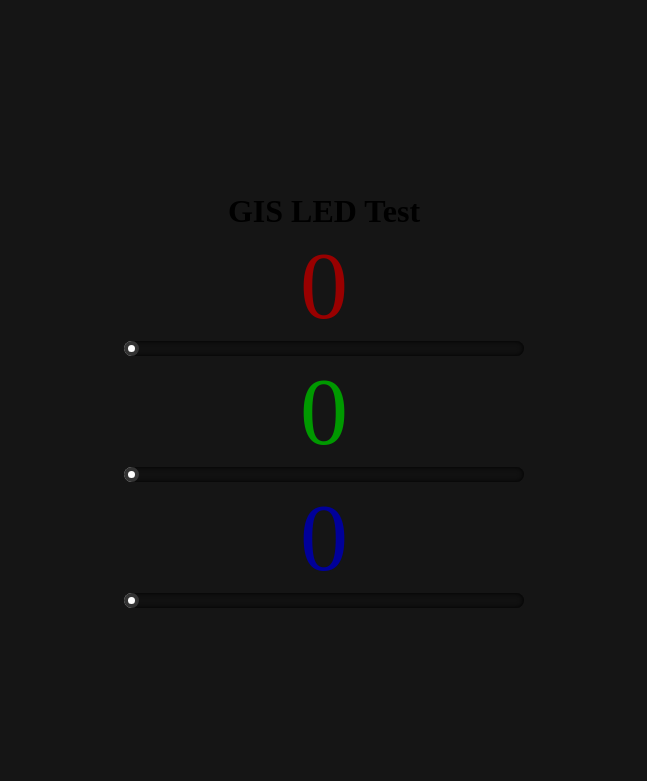
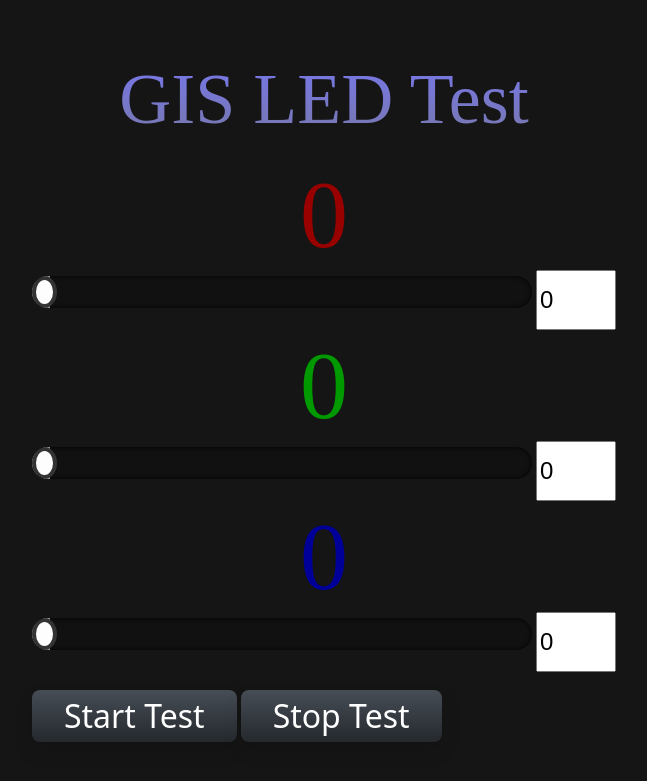
Before and after one commit to airjason13/pyLed_Server, a Flask app: page /test_page in a window 1280 px wide. Shown: the top 781 px of the page, without its empty margins (316-963 px from the left). Run offline with Flask 2, Linux system fonts and the light colour scheme; parts of the project's set-up code (start-up, migrations or seed data) failed here and were passed over; some libraries are stand-ins or nearby versions.

Commit message:
1. fix slider/input sync

```diff
--- a/static/test_page.css
+++ b/static/test_page.css
@@ -2,8 +2,15 @@
   margin: 0;
 
 }
+
+.logo {
+  font-size: 72px;
+  background: -webkit-linear-gradient(#77e, #77a);
+  -webkit-background-clip: text;
+  -webkit-text-fill-color: transparent;
+}
+
 body {
-
   display: flex;
   flex-direction: column;
   justify-content: center;
@@ -13,6 +20,13 @@ body {
 }
 
 .container {
+  display: flex;
+  justify-content: center;
+  position:relative;
+  float: left
+}
+
+colortest {
   display: flex;
   justify-content: center;
   position:relative;
@@ -49,23 +63,58 @@ div {
   color: #009;
   font-weight: 400;
 }
+
 .range {
-  width: 400px;
-  height: 15px;
+  width: 500px;
+  height: 32px;
   -webkit-appearance: none;
   background: #111;
   outline: none;
-  border-radius: 15px;
+  border-radius: 25px;
   overflow: hidden;
   box-shadow: inset 0 0 5px rgba(0, 0, 0, 1);
 }
 .range::-webkit-slider-thumb {
   -webkit-appearance: none;
-  width: 15px;
-  height: 15px;
+  width: 25px;
+  height: 32px;
   border-radius: 50%;
   background: #fdfdfd;
   cursor: pointer;
   border: 4px solid #333;
   box-shadow: -407px 0 0 400px #999999;
 }
+
+.button-84 {
+  align-items: center;
+  background-color: initial;
+  background-image: linear-gradient(#464d55, #25292e);
+  border-radius: 8px;
+  border-width: 0;
+  box-shadow: 0 10px 20px rgba(0, 0, 0, .1),0 3px 6px rgba(0, 0, 0, .05);
+  box-sizing: border-box;
+  color: #fff;
+  cursor: pointer;
+  display: inline-flex;
+  flex-direction: column;
+  font-family: expo-brand-demi,system-ui,-apple-system,BlinkMacSystemFont,"Segoe UI",Roboto,"Helvetica Neue",Arial,"Noto Sans",sans-serif,"Apple Color Emoji","Segoe UI Emoji","Segoe UI Symbol","Noto Color Emoji";
+  font-size: 32px;
+  height: 52px;
+  justify-content: center;
+  line-height: 1;
+  margin: 0;
+  outline: none;
+  overflow: hidden;
+  padding: 0 32px;
+  text-align: center;
+  text-decoration: none;
+  transform: translate3d(0, 0, 0);
+  transition: all 150ms;
+  vertical-align: baseline;
+  white-space: nowrap;
+}
+
+input[type='number']{
+    width: 80px;
+    height: 60px;
+}
--- a/templates/test_page.html
+++ b/templates/test_page.html
@@ -1,4 +1,3 @@
-
 {% block content %}
 <link rel="stylesheet" href="{{ url_for('static',    filename='test_page.css') }}" xmlns="http://www.w3.org/1999/html">
 
@@ -15,31 +14,76 @@ oncontextmenu="return false;"
 
 
 <body>
-    <div class="logo">
-        <h1>GIS LED Test</h1>
-    </div>
+    <label class="logo" herf="/"><font color="#0000FF">GIS LED Test</label>
+    <br>
     <div >
     <div class="colortest">
         <span id="RedRangeValue">0</span>
-        <Input class="range" type="range" name="" value="0" min="0" max="255" onChange="RedRangeSlide(this.value)"
-               onmousemove="RedRangeSlide(this.value)"></Input>
+        <Input class="range" id="RedRangeSlider" type="range" name="" value="0" min="0" max="255" onChange="RedRangeSlide(this.value)" onmousemove="RedRangeSlide(this.value)"></Input>
+        <input id="input_red" type="number" name="input_red" size="6"  style="font-size:24px"
+               pattern="[0-9]+" value={{ 0 }} onchange="RedChangeHandler(this)" min="0" max="255">
         <span id="GreenRangeValue">0</span>
-        <Input class="range" type="range" name="" value="0" min="0" max="255" onChange="GreenRangeSlide(this.value)"
+        <Input class="range" id="GreenRangeSlider" type="range" name="" value="0" min="0" max="255" onChange="GreenRangeSlide(this.value)"
                onmousemove="GreenRangeSlide(this.value)"></Input>
+        <input id="input_green" type="number" name="input_red" size="6"  style="font-size:24px"
+               pattern="[0-9]+" value={{ 0 }} onchange="GreenChangeHandler(this)" min="0" max="255">
         <span id="BlueRangeValue">0</span>
-        <Input class="range" type="range" name="" value="0" min="0" max="255" onChange="BlueRangeSlide(this.value)"
+        <Input class="range" id="BlueRangeSlider" type="range" name="" value="0" min="0" max="255" onChange="BlueRangeSlide(this.value)"
                onmousemove="BlueRangeSlide(this.value)"></Input>
+        <input id="input_blue" type="number" name="input_red" size="6"  style="font-size:24px"
+               pattern="[0-9]+" value={{ 0 }} onchange="BlueChangeHandler(this)" min="0" max="255">
+        <br>
+        <br>
+        <button class="button-84" id="btn_start_test" value="StartTest"
+                role="button" onclick="submit_set_color()" >
+            Start Test
+        </button>
+        <button class="button-84" id="btn_stop_test" value="StopTest"
+                role="button" onclick="submit_set_color()" >
+            Stop Test
+        </button>
     </div>
+
     </div>
     <script type="text/javascript">
         function RedRangeSlide(value) {
             document.getElementById('RedRangeValue').innerHTML = value;
+            document.getElementById('input_red').setAttribute('value',value);
         }
         function GreenRangeSlide(value) {
             document.getElementById('GreenRangeValue').innerHTML = value;
+            document.getElementById('input_green').setAttribute('value',value);
         }
         function BlueRangeSlide(value) {
             document.getElementById('BlueRangeValue').innerHTML = value;
+            document.getElementById('input_blue').setAttribute('value',value);
+        }
+        function RedChangeHandler(val)
+        {
+            if (Number(val.value) > 255){
+              val.value = 255;
+            }
+            redrangeslider = document.getElementById("RedRangeSlider");
+            redrangeslider.value = val.value
+            document.getElementById('RedRangeValue').innerHTML = val.value;
+        }
+        function GreenChangeHandler(val)
+        {
+            if (Number(val.value) > 255){
+              val.value = 255;
+            }
+            greenrangeslider = document.getElementById("GreenRangeSlider");
+            greenrangeslider.value = val.value
+            document.getElementById('GreenRangeValue').innerHTML = val.value;
+        }
+        function BlueChangeHandler(val)
+        {
+            if (Number(val.value) > 255){
+              val.value = 255;
+            }
+            bluerangeslider = document.getElementById("BlueRangeSlider");
+            bluerangeslider.value = val.value
+            document.getElementById('BlueRangeValue').innerHTML = val.value;
         }
     </script>
 </body>
```
